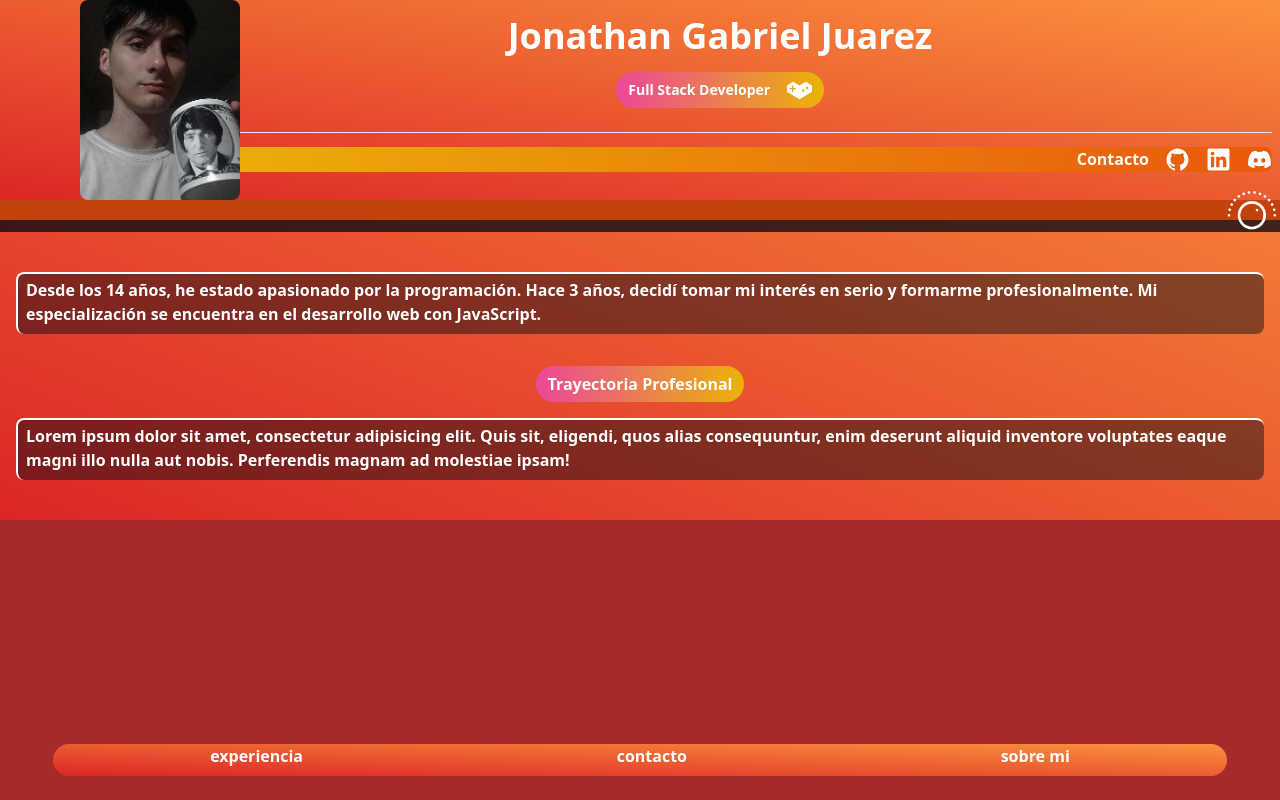
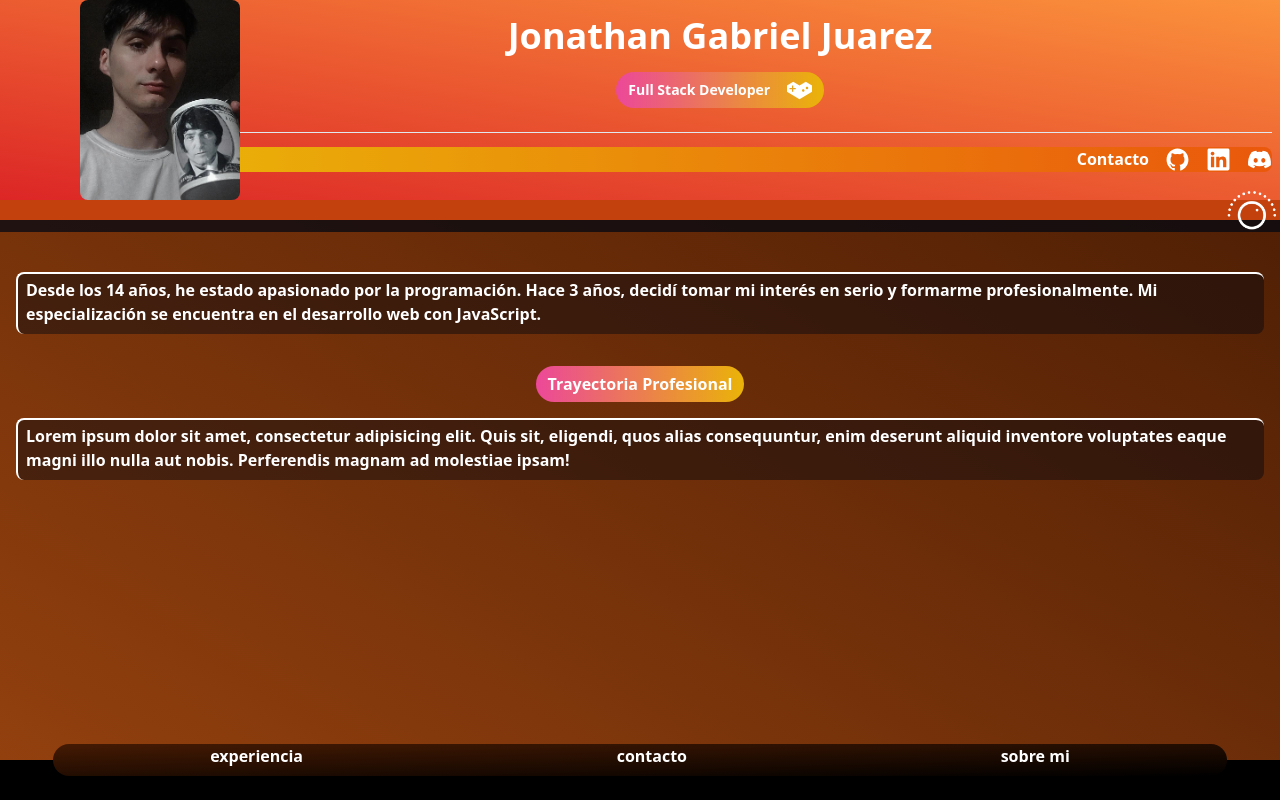
Before and after one commit to zuoki/porfolio2024, a React (Vite) app: page / in a window 1280 px wide. Built offline with nearby package versions, Linux system fonts and the light colour scheme.

Commit message:
porfolio 0.0.7

```diff
--- a/src/App.css
+++ b/src/App.css
@@ -1,3 +1,3 @@
 body{
-    background-color: brown;
+    background-color: black;
 }
--- a/src/App.jsx
+++ b/src/App.jsx
@@ -11,13 +11,23 @@ function App() {
 
 
   return (
-    <div className='bg-gradient-to-tr from-red-600 to-orange-400'>
+    <div className='bg-gradient-to-tr from-amber-800 to-amber-950'>
       <NavBar/>
       <Me />
       <Table/>
       <div className='bg-gray-950 bg-opacity-75 h-3'></div>
       <About/>
       <Exp/>
+     <br />
+     <br />
+     <br />
+     <br />
+     <br />
+     <br />
+     <br />
+     <br />
+     <br />
+     <br />
 
 
     </div>
--- a/src/NavBar/NavBar.jsx
+++ b/src/NavBar/NavBar.jsx
@@ -9,7 +9,7 @@ const NavBar = () => {
 
         <div className='flex justify-center'>
 
-            <div className='w-11/12 h-8 bg-gradient-to-tr from-red-600 to-orange-400 rounded-3xl fixed mx-auto flex  justify-around text-white font-semibold font-sans bottom-6 '>
+            <div className='w-11/12 h-8 bg-gradient-to-br from-amber-950 to-black    rounded-3xl fixed mx-auto flex  justify-around text-white font-semibold font-sans bottom-6 '>
                 <a href="https://github.com/zuoki" target="_blank">
                     experiencia
 
```
